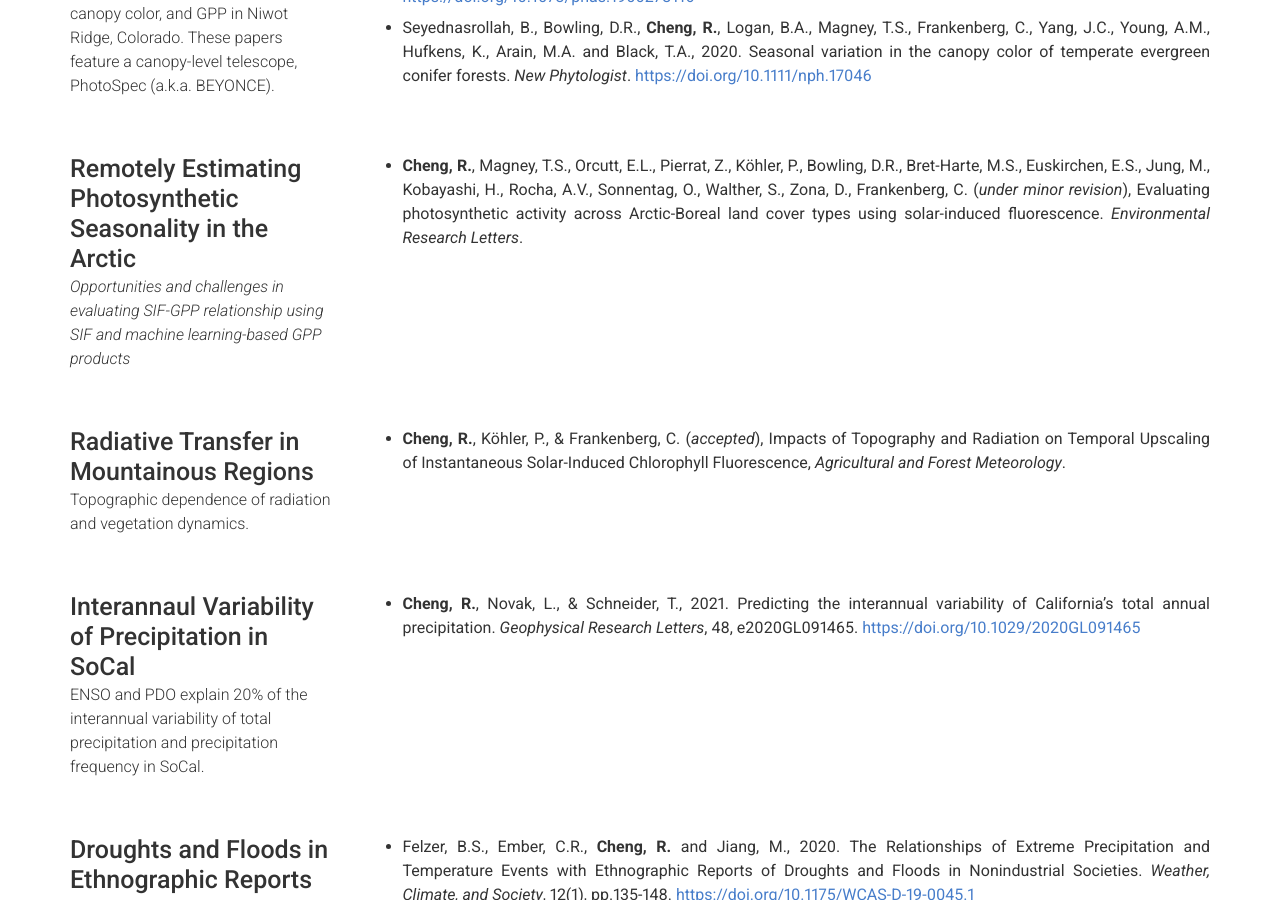
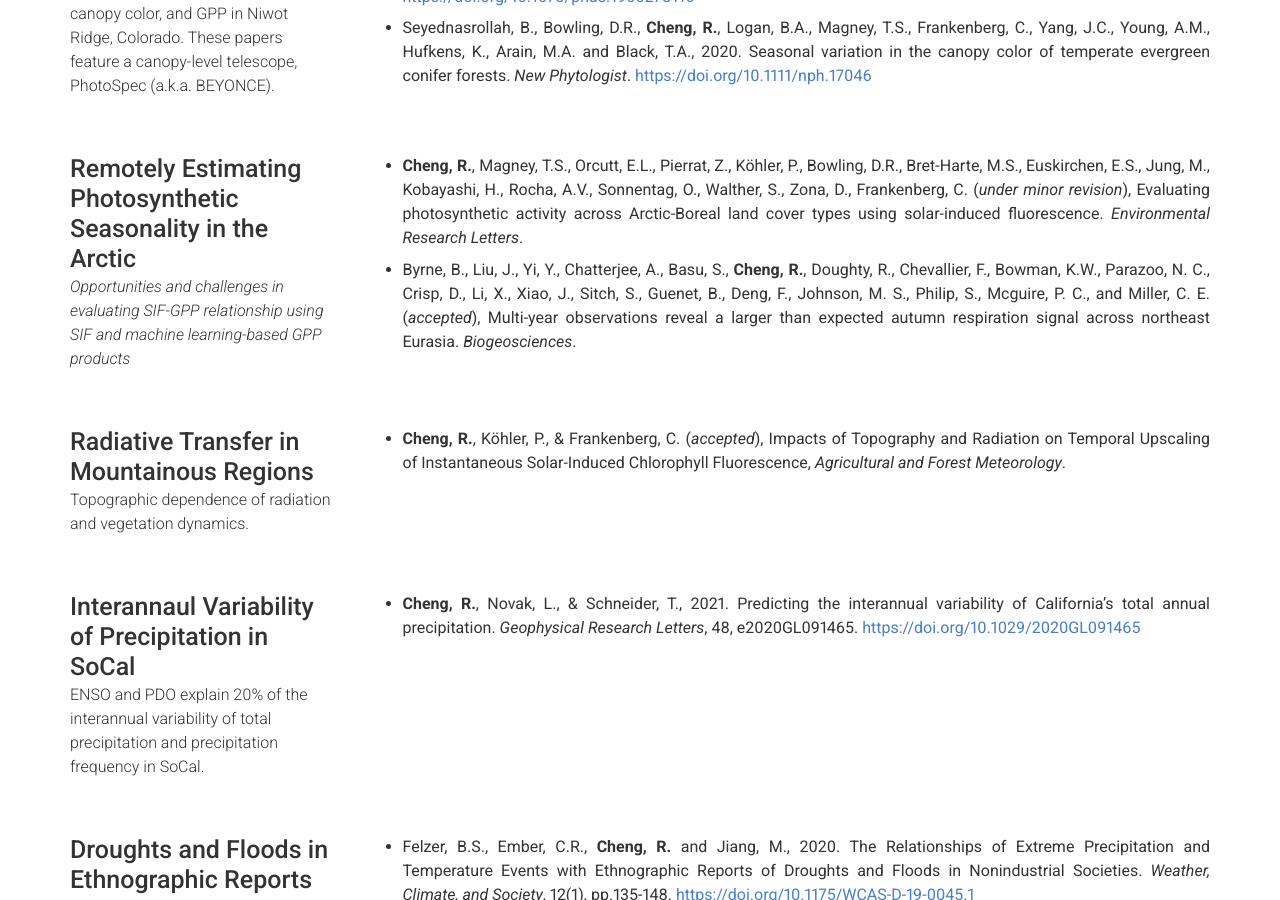
Before and after one commit to ruillercoaster/ruillercoaster.github.io, a Jekyll site: the page built from index.md, in a window 1280 px wide and 900 px high, scrolled down 1604 px. Built offline with Jekyll 4.4.1, drawn with Linux system fonts in a browser that asks for light colours; nearby versions of some CDN libraries; a script that is not in the unit is left out.

Commit message:
update publications

```diff
--- a/_config.yml
+++ b/_config.yml
@@ -158,6 +158,8 @@ content:
           <em> Opportunities and challenges in evaluating SIF-GPP relationship using SIF and machine learning-based GPP products  </em>
         description: | # this will include new lines to allow paragraphs
           * **Cheng, R.**, Magney, T.S., Orcutt, E.L., Pierrat, Z., Köhler, P., Bowling, D.R., Bret-Harte, M.S., Euskirchen, E.S., Jung, M., Kobayashi, H., Rocha, A.V., Sonnentag, O., Walther, S., Zona, D., Frankenberg, C.  (<em>under minor revision</em>), Evaluating photosynthetic activity across Arctic-Boreal land cover types using solar-induced fluorescence. <em>Environmental Research Letters</em>.
+
+          * Byrne, B., Liu, J., Yi, Y., Chatterjee, A., Basu, S., **Cheng, R.**, Doughty, R., Chevallier, F., Bowman, K.W., Parazoo, N. C., Crisp, D., Li, X., Xiao, J., Sitch, S., Guenet, B., Deng, F., Johnson, M. S., Philip, S., Mcguire, P. C., and Miller, C. E. (<em>accepted</em>), Multi-year observations reveal a larger than expected autumn respiration signal across northeast Eurasia. <em>Biogeosciences</em>.
       - layout: left
         title: Radiative Transfer in Mountainous Regions
         # link: github.com/sproogen
```
